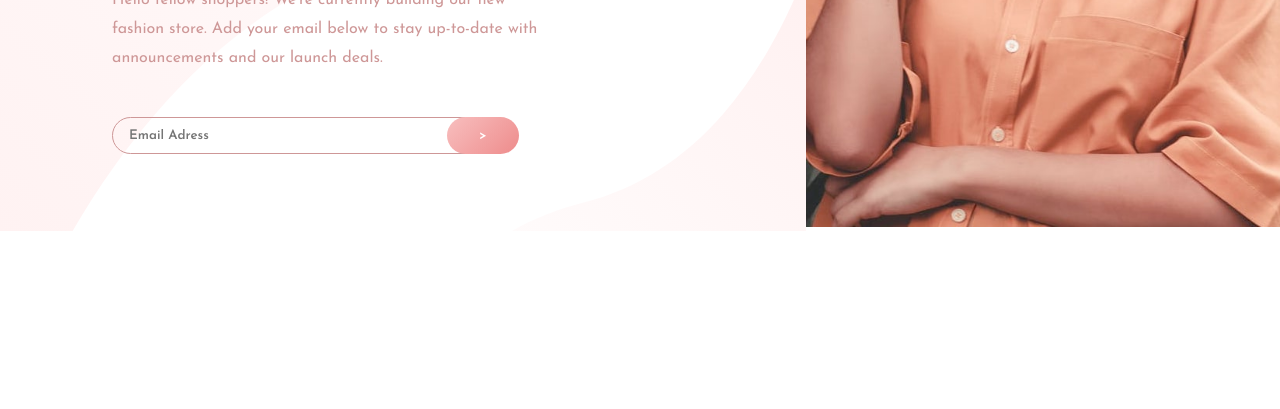
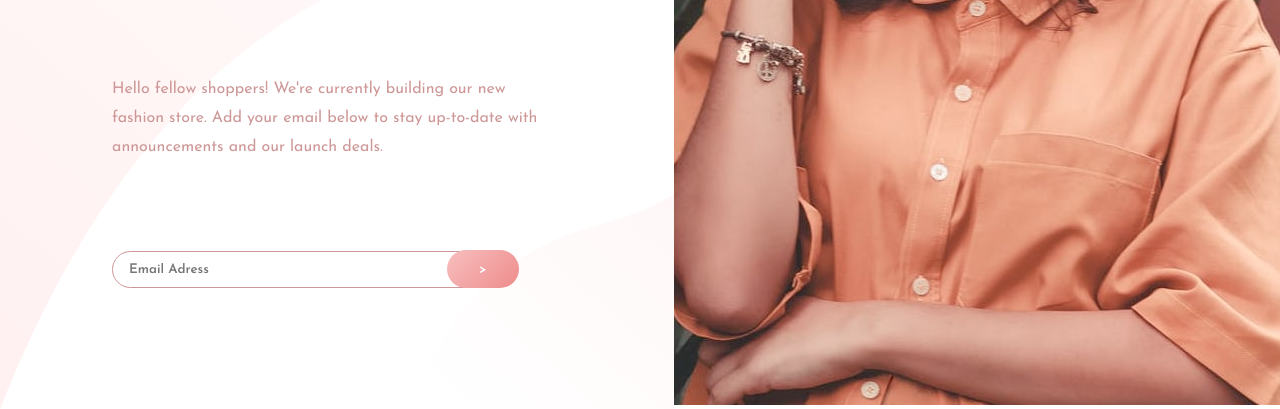
Before and after one commit to floraCodes/base-comming-soon-page, a plain HTML site: page index.html in a window 1280 px wide. Shown: the part 395-804 px from the top of the page. Drawn offline with Linux system fonts and the light colour scheme.

Commit message:
Changed height of image

```diff
--- a/styles.css
+++ b/styles.css
@@ -16,11 +16,11 @@ body {
 .container {
   display: grid;
   grid-template-columns: 1.7fr 1fr;
+  height: 100vh;
 }
 
 .hero-img {
-  width: 100%;
-  height: auto;
+  height: 100vh;
 }
 
 .text-container {
```
